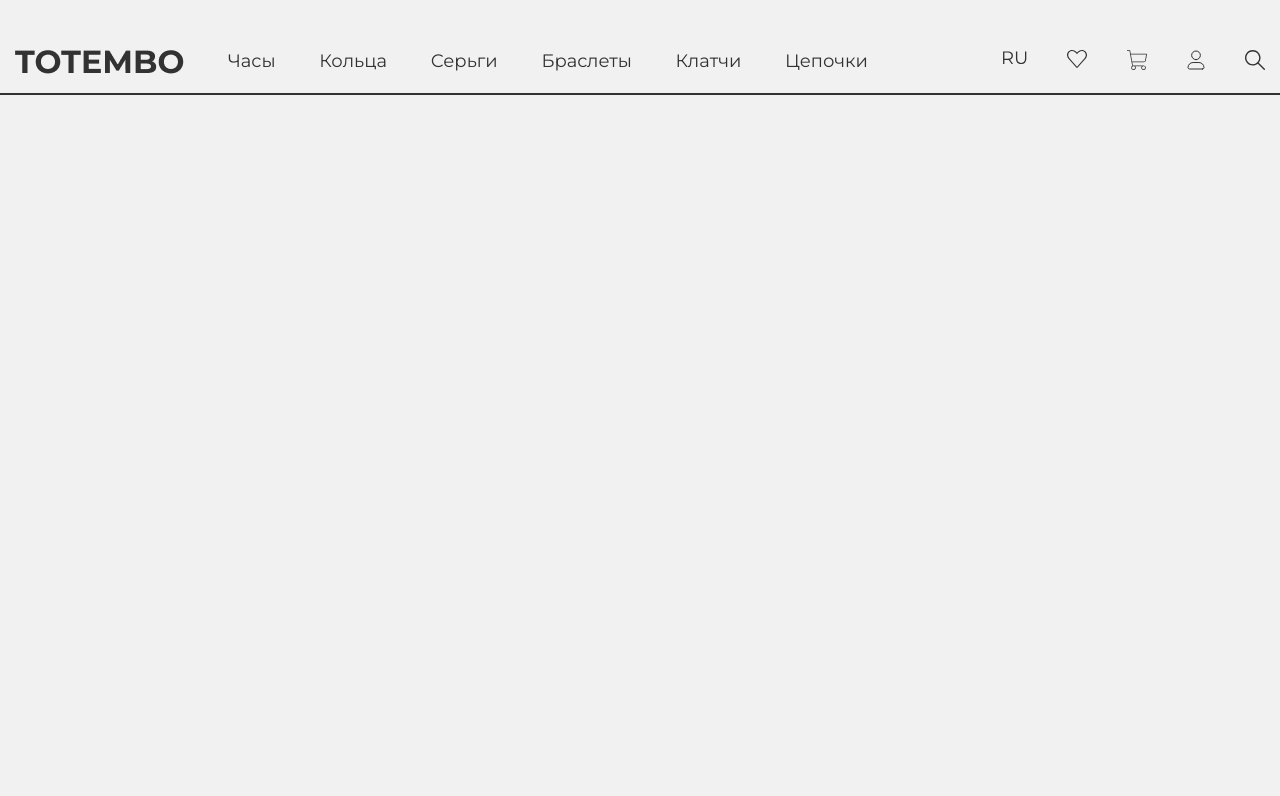
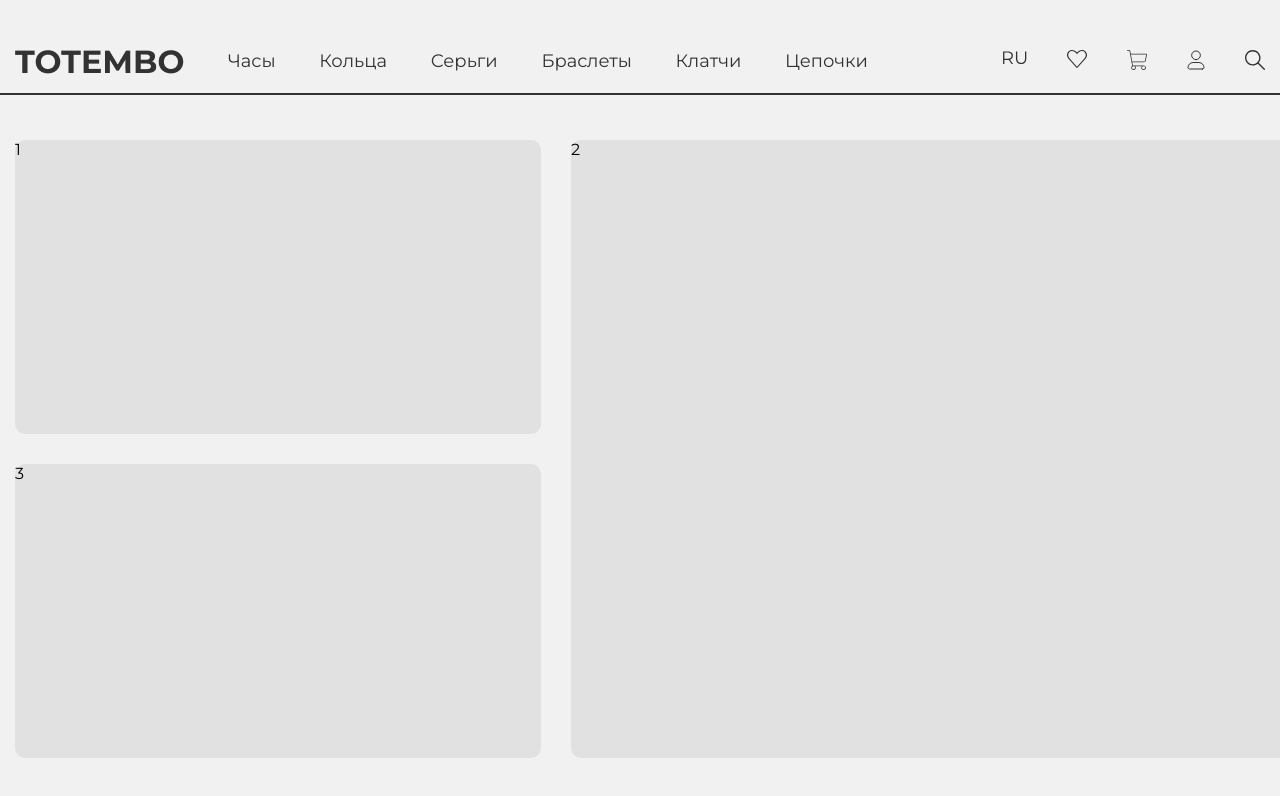
Before and after one commit to ssakm/totembo, a plain HTML site: page index.html in a window 1280 px wide. Shown: the top 796 px of the page. Drawn offline with Linux system fonts and the light colour scheme.

Commit message:
second commit

```diff
--- a/css/style.css
+++ b/css/style.css
@@ -29,6 +29,7 @@ header {
 .header__nav {
     display: flex;
     justify-content: space-between;
+    margin-bottom: 62px;
 }
 
 .header__nav::after {
@@ -60,3 +61,29 @@ header {
     display: flex;
     gap: 40px;
 }
+
+.banner__wrap{
+    display: grid;
+    grid-template-columns: repeat(2, 1fr);
+    gap: 30px;
+    grid-auto-rows: 294px ;
+}
+
+.box{
+    background: #E1E1E1;
+    border-radius: 10px;
+    min-width: 526px;
+}
+
+.box:nth-child(1){
+    max-width: 526px;
+}
+
+.box:nth-child(2){
+    grid-row: 2 span;
+    width: 746px;
+}
+
+.box:nth-child(3){
+    max-width: 526px;
+}
--- a/index.html
+++ b/index.html
@@ -1,11 +1,13 @@
 <!DOCTYPE html>
 <html lang="ru">
+
 <head>
     <meta charset="UTF-8">
     <meta name="viewport" content="width=device-width, initial-scale=1.0">
     <title>Totembo</title>
     <link rel="stylesheet" href="./css/style.css">
 </head>
+
 <body>
     <header>
         <nav class="header__nav container">
@@ -38,6 +40,13 @@
                 </li>
             </ul>
         </nav>
+        <div class="banner">
+            <div class="container banner__wrap">
+                <div class="box">1</div>
+                <div class="box">2</div>
+                <div class="box">3</div>
+            </div>
+        </div>
     </header>
 
     <main>
@@ -49,4 +58,5 @@
     </footer>
 
 </body>
+
 </html>
```
